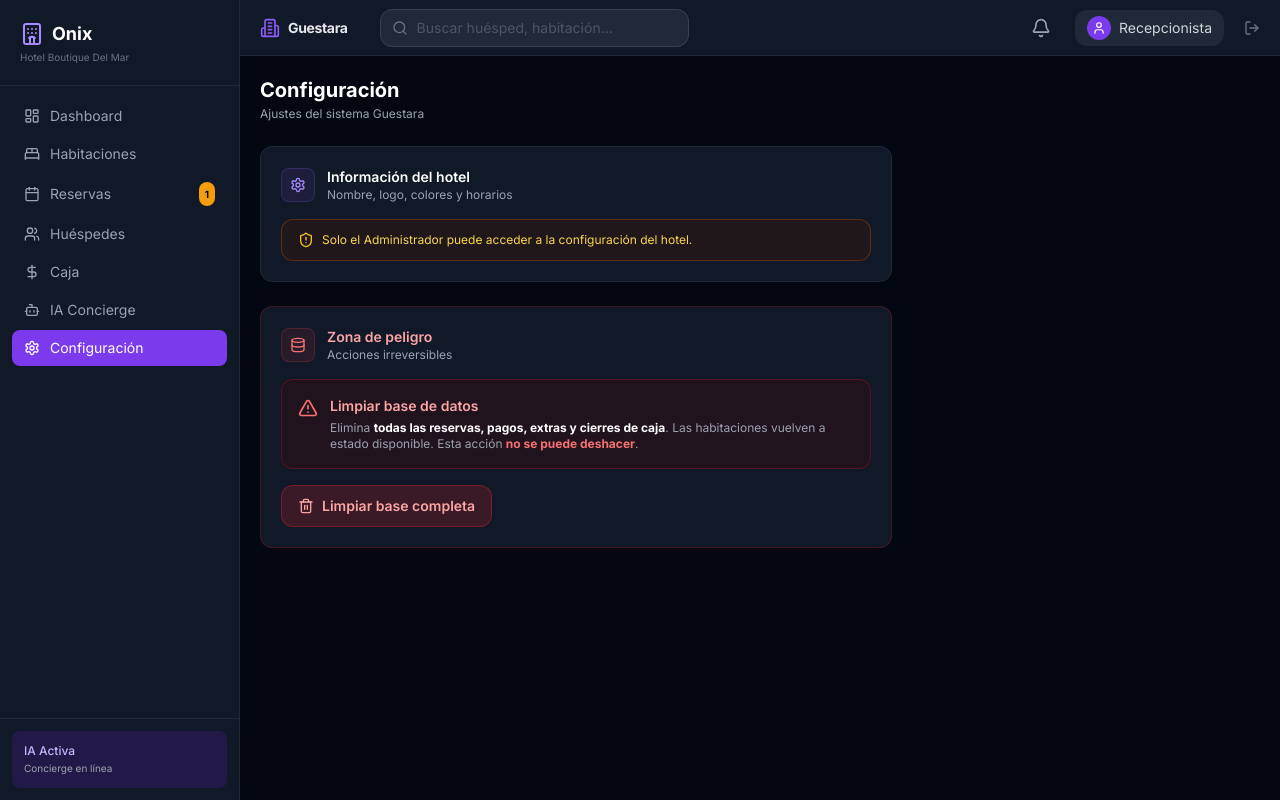
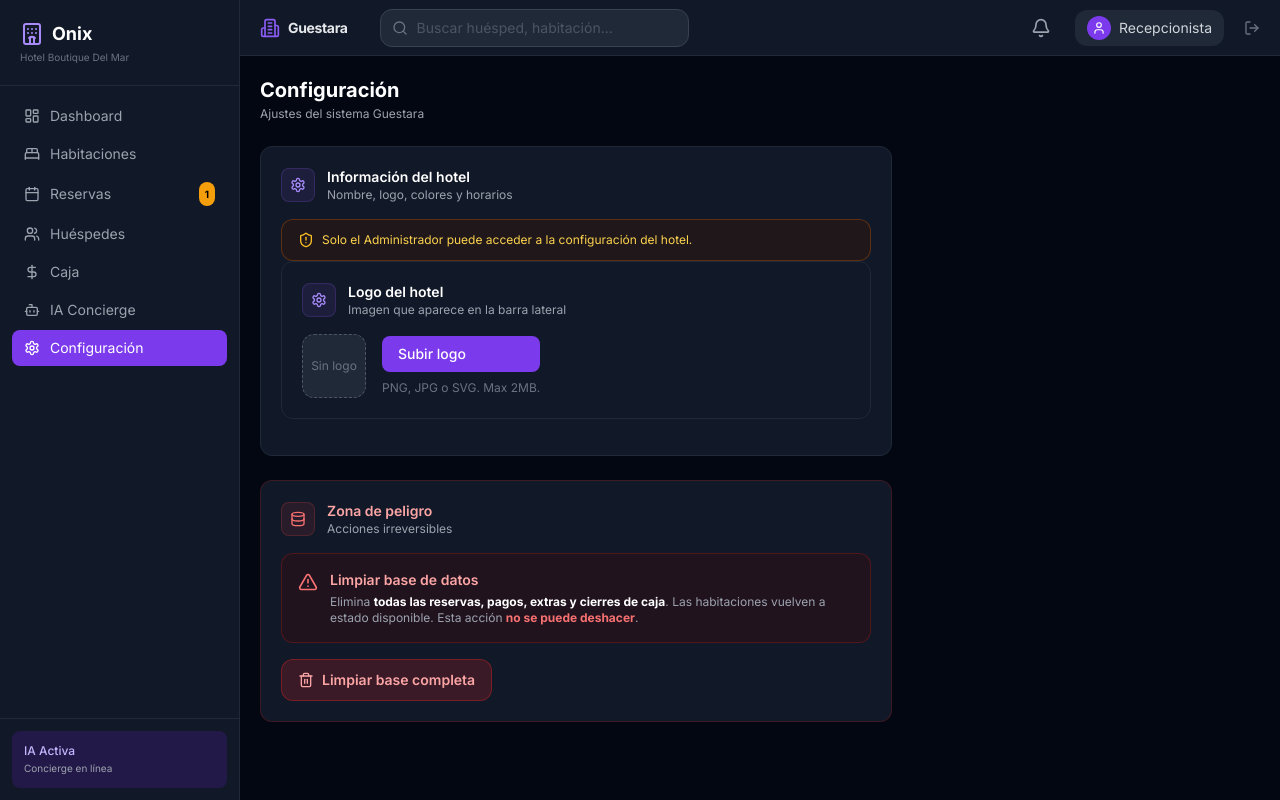
Before and after one commit to guestara-dev/guestara, a Next.js app: page /configuracion in a window 1280 px wide. Built offline with nearby package versions, Linux system fonts and the light colour scheme.

Commit message:
FEAT: Add hotel logo upload section in configuracion/page.tsx

```diff
--- a/app/configuracion/page.tsx
+++ b/app/configuracion/page.tsx
@@ -1,15 +1,23 @@
 'use client'
-import { useState, useEffect } from 'react'
+import { useState, useRef, useEffect } from 'react'
 import { useRouter } from 'next/navigation'
 import { useStore } from '@/lib/store'
 import { Trash2, AlertTriangle, CheckCircle, Settings, Database, ShieldAlert } from 'lucide-react'
 import AlertDialog from '@/components/AlertDialog'
 export default function ConfiguracionPage() {
-  const { resetDashboard } = useStore()
+  const { resetDashboard, hotelLogo, setHotelLogo } = useStore()
   const router = useRouter()
   const [showConfirm, setShowConfirm] = useState(false)
   const [done, setDone] = useState(false)
   const [role, setRole] = useState<string | null>(null)
+    const fileInputRef = useRef<HTMLInputElement>(null)
+    const handleLogoUpload = (e: React.ChangeEvent<HTMLInputElement>) => {
+          const file = e.target.files?.[0]
+          if (!file) return
+          const reader = new FileReader()
+          reader.onload = (ev) => setHotelLogo(ev.target?.result as string)
+          reader.readAsDataURL(file)
+        }
   // FIX #1: Read g_auth cookie (same as middleware uses)
   useEffect(() => {
     try {
@@ -63,6 +71,40 @@ export default function ConfiguracionPage() {
             <p className="text-xs text-amber-300">Solo el Administrador puede acceder a la configuración del hotel.</p>
           </div>
         )}
+
+                {/* Logo del hotel */}
+                <div className="bg-gray-900 border border-gray-800 rounded-xl p-5 mb-4">
+                            <div className="flex items-center gap-3 mb-4">
+                                          <div className="p-2 bg-violet-500/10 rounded-lg border border-violet-500/20">
+                                                          <Settings className="w-4 h-4 text-violet-400"/>
+                                                        </div>
+                                          <div>
+                                                          <h2 className="font-semibold text-sm">Logo del hotel</h2>
+                                                          <p className="text-xs text-gray-400">Imagen que aparece en la barra lateral</p>
+                                                        </div>
+                                        </div>
+                            <div className="flex items-center gap-4">
+                                          {hotelLogo ? (
+                    <img src={hotelLogo} alt="Logo actual" className="h-16 w-16 object-contain rounded-xl border border-gray-700 bg-gray-800 p-1" />
+                  ) : (
+                    <div className="h-16 w-16 rounded-xl border border-dashed border-gray-600 bg-gray-800 flex items-center justify-center">
+                                      <span className="text-xs text-gray-500">Sin logo</span>
+                                    </div>
+                  )}
+                                          <div className="flex flex-col gap-2">
+                                                          <input ref={fileInputRef} type="file" accept="image/*" className="hidden" onChange={handleLogoUpload} />
+                                                          <button onClick={() => fileInputRef.current?.click()} className="flex items-center gap-2 bg-violet-600 hover:bg-violet-500 text-white px-4 py-2 rounded-lg text-sm font-medium transition-all">
+                                                                            Subir logo
+                                                                          </button>
+                                                          {hotelLogo && (
+                      <button onClick={() => setHotelLogo(null)} className="flex items-center gap-2 bg-red-600/20 hover:bg-red-600/40 border border-red-600/40 text-red-300 px-4 py-2 rounded-lg text-sm font-medium transition-all">
+                                          Eliminar logo
+                                        </button>
+                    )}
+                                                          <p className="text-xs text-gray-500">PNG, JPG o SVG. Max 2MB.</p>
+                                                        </div>
+                                        </div>
+                          </div>
       </div>
       {/* Danger zone */}
       <div className="bg-gray-900 border border-red-900/40 rounded-xl p-5">
```
